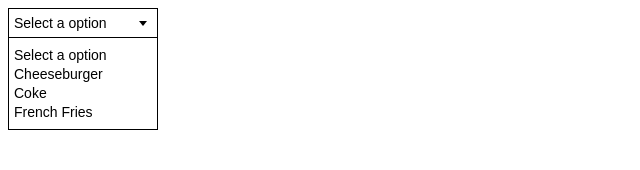
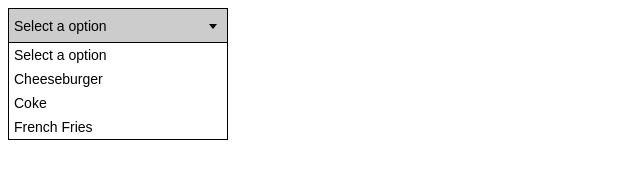
Before and after one commit to rteobaldo/simple-select, a plain HTML site: page demo/index.html in a window 1280 px wide. Both pictures are taken after a click on the button "Select a option". Shown: the whole page, without its empty margins (0-640 px from the left). Drawn offline with Linux system fonts and the light colour scheme.

Commit message:
Adicionado hanlers dos eventos.

```diff
--- a/dist/simple-dropdown-list.css
+++ b/dist/simple-dropdown-list.css
@@ -1,12 +1,12 @@
 .SimpleDropdownList {
   display: inline-block;
-  width: 150px;
+  width: 220px;
   font: 14px/1 sans-serif;
 }
 
 .SimpleDropdownList-button {
   width: 100%;
-  height: 30px;
+  height: 35px;
   padding: 0;
   margin: 0;
   border: 1px solid #000;
@@ -14,6 +14,15 @@
   text-align: left;
   font: inherit;
   outline: none;
+  cursor: pointer;
+}
+
+.SimpleDropdownList.is-open .SimpleDropdownList-button {
+  background-color: #ccc;
+}
+
+.SimpleDropdownList-button:hover {
+  background-color: #f1f1f1;
 }
 
 .SimpleDropdownList-caret {
@@ -29,7 +38,7 @@
 }
 
 .SimpleDropdownList-optContainer {
-  padding: 5px;
+  display: none;
   border-right: 1px solid;
   border-left: 1px solid;
   border-bottom: 1px solid;
@@ -43,5 +52,10 @@
 }
 
 .SimpleDropdownList-options li {
-  margin: 5px 0;
+  padding: 5px;
+  cursor: pointer;
 }
+
+.SimpleDropdownList-options li:hover {
+  background-color: #f1f1f1;
+}
--- a/dist/simple-dropdown-list.js
+++ b/dist/simple-dropdown-list.js
@@ -11,38 +11,42 @@
 
     _button: {},
     _simpleDropdown: {},
+    _optContainer: {},
+    _itemSelected: {},
 
+    _init: function (el) {
+      /**
+       * Elements configuration
+       */
+       var docFrag = document.createDocumentFragment();
 
-    /**
-     * Elements configuration
-     */
-    _init: function (el) {
       var oldDropdown = document.querySelector(el);
-      var dropdownOptions = oldDropdown.querySelectorAll('option');
+      var oldDropdownOptions = oldDropdown.querySelectorAll('option');
 
-      var simpleDropdown = document.createElement('div');
-      simpleDropdown.className = 'SimpleDropdownList' + ' ' + oldDropdown.className;
+      this._simpleDropdown = document.createElement('div');
+      this._simpleDropdown.className = 'SimpleDropdownList' + ' ' + oldDropdown.className;
 
-      var optContainer = document.createElement('div');
-      optContainer.className = 'SimpleDropdownList-optContainer';
+      this._optContainer = document.createElement('div');
+      this._optContainer.className = 'SimpleDropdownList-optContainer';
 
       var options = document.createElement('ul');
       options.className = 'SimpleDropdownList-options';
 
       // Copy <option>'s from oldDropdown to new dropdown element
-      for (var i = 0; i < dropdownOptions.length; i++) {
+      for (var i = 0; i < oldDropdownOptions.length; i++) {
         var li = document.createElement('li');
-        li.innerHTML = dropdownOptions[i].innerHTML;
+        li.innerHTML = oldDropdownOptions[i].innerHTML;
+        li.value = oldDropdownOptions[i].innerHTML;
         options.appendChild(li);
       }
 
-      var button = document.createElement('button');
-      button.className = 'SimpleDropdownList-button';
-      button.type = 'button';
+      this._button = document.createElement('button');
+      this._button.className = 'SimpleDropdownList-button';
+      this._button.type = 'button';
 
-      var itemSelected = document.createElement('span');
-      itemSelected.className = 'SimpleDropdownList-itemSelected';
-      itemSelected.innerHTML = options.getElementsByTagName('li')[0].innerHTML;
+      this._itemSelected = document.createElement('span');
+      this._itemSelected.className = 'SimpleDropdownList-itemSelected';
+      this._itemSelected.innerHTML = options.getElementsByTagName('li')[0].innerHTML;
 
       var caret = document.createElement('span');
       caret.className = 'SimpleDropdownList-caret';
@@ -52,27 +56,54 @@
        * Join all elements (Megazord?!)
        * (Don't change order of appendChild's!)
        */
-      button.appendChild(itemSelected);
-      button.appendChild(caret);
-      this._button = simpleDropdown.appendChild(button);
-      optContainer.appendChild(options);
-      this._optContainer = simpleDropdown.appendChild(optContainer);
+      this._button.appendChild(this._itemSelected);
+      this._button.appendChild(caret);
+      this._simpleDropdown.appendChild(this._button);
+      this._optContainer.appendChild(options);
+      this._simpleDropdown.appendChild(this._optContainer);
 
-      // Replace de oldDropdown with simpleDropdown
-      oldDropdown.parentNode.replaceChild(simpleDropdown, oldDropdown);
+      // Replace oldDropdown with simpleDropdown
+      oldDropdown.parentNode.replaceChild(this._simpleDropdown, oldDropdown);
     },
 
     /**
      * Add Event Listners
      */
     _initEventHandlers: function () {
-      var addEventListener =  window.attachEvent || window.addEventListener;
-      var click = window.attachEvent ? 'onclick' : 'click';
 
-      addEventListener(click, function () {
-        if ( this._hasClass(this._simpleDropdown, 'is-open') ) {
+      var self = this;
+      var showDropdownOptionsHandler = function () {
+        if ( self._hasClass(self._simpleDropdown, 'is-open') )
+        {
+          self._removeClass(self._simpleDropdown, 'is-open');
+          self._optContainer.style.display = '';
+        }
+        else
+        {
+          self._addClass(self._simpleDropdown, 'is-open');
+          self._optContainer.style.display = 'block';
+        }
+      };
 
+      var itemSelectHandler = function (event) {
+        if (event.target.tagName === 'LI')
+        {
+          var itemSelectedExists = self._optContainer.querySelector('.is-selected');
+          itemSelectedExists && self._removeClass(itemSelectedExists, 'is-selected');
+
+          var target = event.target;
+          target.className = 'is-selected';
+          self._itemSelected.innerHTML = target.innerHTML;
+          showDropdownOptionsHandler();
         }
+      };
+
+      self._button.addEventListener('click', function () {
+        showDropdownOptionsHandler();
+      });
+
+      self._optContainer.querySelector('.SimpleDropdownList-options').addEventListener('click', function (event) {
+        itemSelectHandler(event);
       });
 
     },
```
Also changed, not shown: 1 other file.
